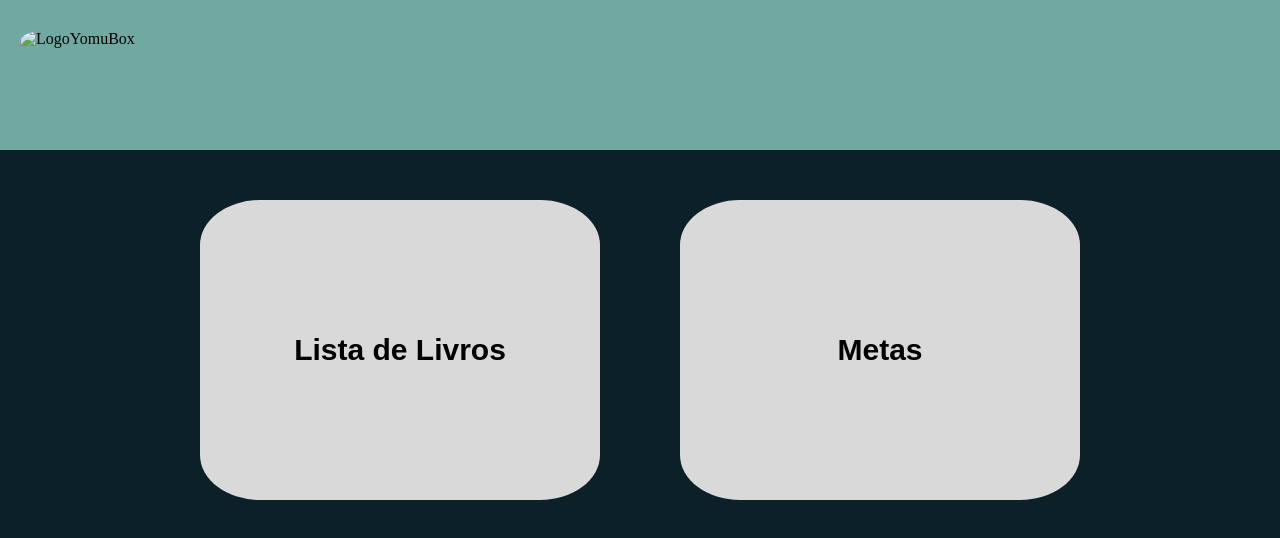
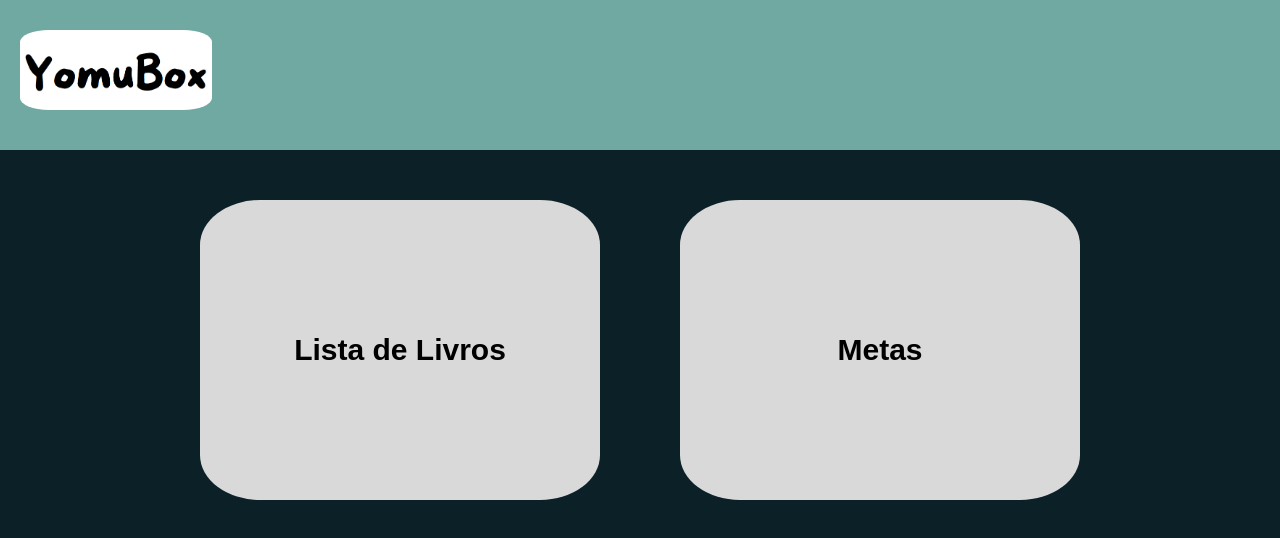
Before and after one commit to Amahitsu/YomuBox, a plain HTML site: page v1/principal.html in a window 1280 px wide. Drawn offline with Linux system fonts and the light colour scheme.

Commit message:
Ajustando rotas para produção do pages

```diff
--- a/v1/principal.html
+++ b/v1/principal.html
@@ -11,7 +11,7 @@
     <header>
         <nav>
             <div class="flex-container">
-                <img id="LogoYomuBox" src="./Components/Image/YomuBox.png" alt="LogoYomuBox">
+                <img id="LogoYomuBox" src="../Components/Image/YomuBox.png" alt="LogoYomuBox">
             </div>
         </nav>
     </header>
```
Also changed, not shown: v1/listaLivros.html (+2 -2 lines).
